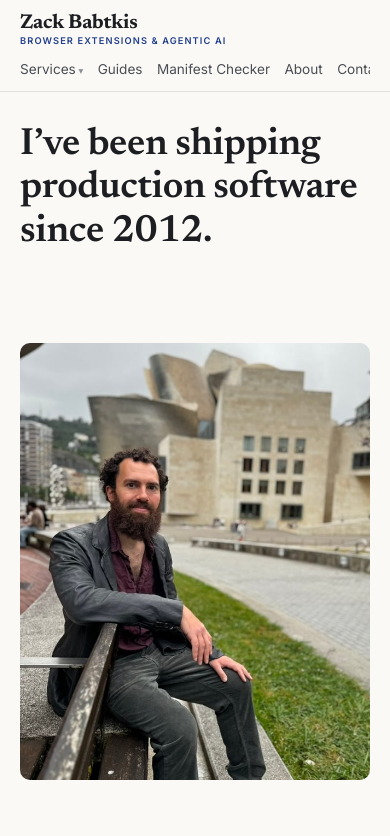
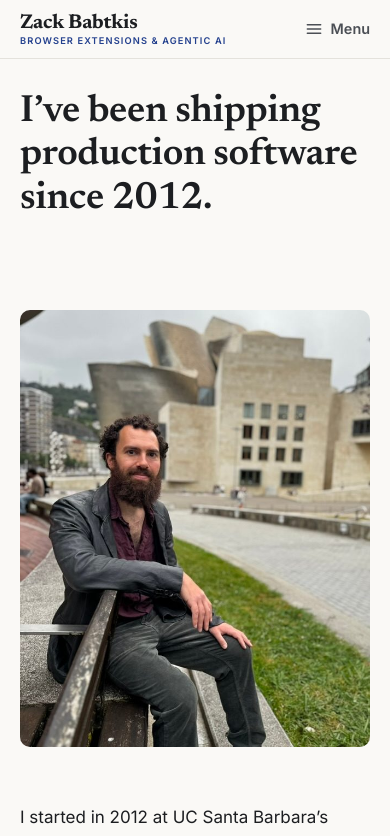
Before and after one commit to zbabtkis/zacharybabtkis.com, a Next.js app: page /about in a window 390 px wide. Shown: the top 836 px of the page. Built offline with nearby package versions, Linux system fonts and the light colour scheme.

Commit message:
feat: phone nav collapses to a menu button with full-width panel

```diff
--- a/app/globals.css
+++ b/app/globals.css
@@ -260,15 +260,21 @@ h3 {
   }
 }
 
-/* Compact header on phones: smaller masthead, nav as one scrollable row */
+/* Phone-only Menu button; hidden on desktop */
+.mobile-menu {
+  display: none;
+}
+
+/* Phones: compact masthead plus a single Menu control. The full nav link
+   row cannot fit a phone without wrapping or clipping, so it collapses. */
 @media (max-width: 44rem) {
   .site-header {
     position: relative;
   }
 
   .site-header .wrap {
+    flex-wrap: nowrap;
     gap: var(--space-sm);
-    padding-bottom: 0.65rem;
   }
 
   .site-title {
@@ -281,41 +287,84 @@ h3 {
   }
 
   .site-nav {
-    width: 100%;
-    flex-wrap: nowrap;
-    gap: 0.9rem;
-    overflow-x: auto;
-    scrollbar-width: none;
-  }
-
-  .site-nav::-webkit-scrollbar {
     display: none;
   }
 
-  .site-nav a,
-  .nav-services summary {
-    font-size: 0.85rem;
-    white-space: nowrap;
-  }
-
-  /* One primary CTA per viewport: the hero button. The nav pill also
-     breaks the shared height of the nav row. */
-  .site-nav .nav-cta {
+  .mobile-menu {
+    display: block;
+  }
+
+  .mobile-menu summary {
+    list-style: none;
+    cursor: pointer;
+    user-select: none;
+    display: flex;
+    align-items: center;
+    gap: 0.4rem;
+    font-size: 0.9rem;
+    font-weight: 600;
+    color: var(--ink-soft);
+  }
+
+  .mobile-menu summary::-webkit-details-marker {
     display: none;
   }
 
-  /* The scrolling nav would clip an absolutely-positioned child, so the
-     dropdown anchors to the header instead and spans the viewport. */
-  .nav-services {
-    position: static;
-  }
-
-  .nav-dropdown.nav-mega {
+  .mobile-menu[open] summary {
+    color: var(--accent);
+  }
+
+  .nav-dropdown.menu-panel {
     left: 1rem;
     right: 1rem;
     width: auto;
+    min-width: 0;
     max-width: none;
     transform: none;
+    padding: var(--space-md);
+  }
+
+  .menu-panel::before {
+    content: '';
+    position: absolute;
+    top: -7px;
+    right: 2rem;
+    width: 12px;
+    height: 12px;
+    transform: rotate(45deg);
+    background: var(--paper-raised);
+    border-left: 1px solid var(--rule);
+    border-top: 1px solid var(--rule);
+  }
+
+  .menu-scroll {
+    max-height: calc(100vh - 11rem);
+    overflow-y: auto;
+    display: grid;
+    gap: var(--space-sm);
+  }
+
+  .menu-panel .nav-group a {
+    display: flex;
+    align-items: center;
+    gap: 0.55rem;
+    font-size: var(--text-sm);
+  }
+
+  .menu-links {
+    border-top: 1px solid var(--rule);
+    padding-top: var(--space-sm);
+    display: grid;
+  }
+
+  .menu-links a {
+    font-size: var(--text-sm);
+    font-weight: 600;
+  }
+
+  .menu-cta {
+    text-align: center;
+    margin-top: var(--space-2xs, 0.25rem);
   }
 }
 
--- a/app/layout.tsx
+++ b/app/layout.tsx
@@ -4,6 +4,7 @@ import Link from 'next/link';
 import { SITE, calLink } from '@/lib/site';
 import { ConsoleEgg } from '@/components/console-egg';
 import { NavServices } from '@/components/nav-services';
+import { MobileMenu } from '@/components/mobile-menu';
 import './globals.css';
 
 const inter = Inter({
@@ -60,6 +61,7 @@ export default function RootLayout({
                 Book a call
               </a>
             </nav>
+            <MobileMenu />
           </div>
         </header>
         <main>{children}</main>
--- /dev/null
+++ b/components/mobile-menu.tsx
@@ -0,0 +1,68 @@
+'use client';
+
+import { useRef } from 'react';
+import Link from 'next/link';
+import { SERVICE_GROUPS, calLink } from '@/lib/site';
+import { ServiceIcon } from '@/components/service-icons';
+import { useAutoClose } from '@/components/use-auto-close';
+
+// Phone-only replacement for the full nav: one Menu button, one panel.
+export function MobileMenu() {
+  const ref = useRef<HTMLDetailsElement>(null);
+  useAutoClose(ref);
+
+  return (
+    <details className="mobile-menu" ref={ref}>
+      <summary>
+        <svg
+          viewBox="0 0 24 24"
+          width="20"
+          height="20"
+          fill="none"
+          stroke="currentColor"
+          strokeWidth="1.8"
+          strokeLinecap="round"
+          aria-hidden="true"
+        >
+          <path d="M4 7 H20 M4 12 H20 M4 17 H20" />
+        </svg>
+        Menu
+      </summary>
+      <div
+        className="nav-dropdown menu-panel"
+        onClick={(event) => {
+          if ((event.target as HTMLElement).closest('a')) {
+            ref.current?.removeAttribute('open');
+          }
+        }}
+      >
+        <div className="menu-scroll">
+          {SERVICE_GROUPS.map((group) => (
+            <div className="nav-group" key={group.key}>
+              <p className="nav-group-label">{group.label}</p>
+              {group.items.map((item) => (
+                <Link key={item.name} href={item.href}>
+                  <span className="nav-icon">
+                    <ServiceIcon name={item.icon} size={18} />
+                  </span>
+                  {item.name}
+                </Link>
+              ))}
+            </div>
+          ))}
+          <div className="menu-links">
+            <Link href="/guides/">Guides</Link>
+            <Link href="/tools/safari-manifest-checker/">
+              Manifest Checker
+            </Link>
+            <Link href="/about/">About</Link>
+            <Link href="/contact/">Contact</Link>
+          </div>
+          <a className="button menu-cta" href={calLink('nav')}>
+            Book a call
+          </a>
+        </div>
+      </div>
+    </details>
+  );
+}
--- a/components/nav-services.tsx
+++ b/components/nav-services.tsx
@@ -1,34 +1,14 @@
 'use client';
 
-import { useEffect, useRef } from 'react';
+import { useRef } from 'react';
 import Link from 'next/link';
 import { SERVICE_GROUPS } from '@/lib/site';
 import { ServiceIcon } from '@/components/service-icons';
+import { useAutoClose } from '@/components/use-auto-close';
 
 export function NavServices() {
   const ref = useRef<HTMLDetailsElement>(null);
-
-  useEffect(() => {
-    const close = () => ref.current?.removeAttribute('open');
-    const onPointerDown = (event: PointerEvent) => {
-      if (
-        ref.current?.open &&
-        event.target instanceof Node &&
-        !ref.current.contains(event.target)
-      ) {
-        close();
-      }
-    };
-    const onKeyDown = (event: KeyboardEvent) => {
-      if (event.key === 'Escape') close();
-    };
-    document.addEventListener('pointerdown', onPointerDown);
-    document.addEventListener('keydown', onKeyDown);
-    return () => {
-      document.removeEventListener('pointerdown', onPointerDown);
-      document.removeEventListener('keydown', onKeyDown);
-    };
-  }, []);
+  useAutoClose(ref);
 
   return (
     <details className="nav-services" ref={ref}>
--- /dev/null
+++ b/components/use-auto-close.ts
@@ -0,0 +1,28 @@
+'use client';
+
+import { useEffect, type RefObject } from 'react';
+
+// Closes a <details> menu on outside pointerdown or Escape.
+export function useAutoClose(ref: RefObject<HTMLDetailsElement | null>) {
+  useEffect(() => {
+    const close = () => ref.current?.removeAttribute('open');
+    const onPointerDown = (event: PointerEvent) => {
+      if (
+        ref.current?.open &&
+        event.target instanceof Node &&
+        !ref.current.contains(event.target)
+      ) {
+        close();
+      }
+    };
+    const onKeyDown = (event: KeyboardEvent) => {
+      if (event.key === 'Escape') close();
+    };
+    document.addEventListener('pointerdown', onPointerDown);
+    document.addEventListener('keydown', onKeyDown);
+    return () => {
+      document.removeEventListener('pointerdown', onPointerDown);
+      document.removeEventListener('keydown', onKeyDown);
+    };
+  }, [ref]);
+}
```
